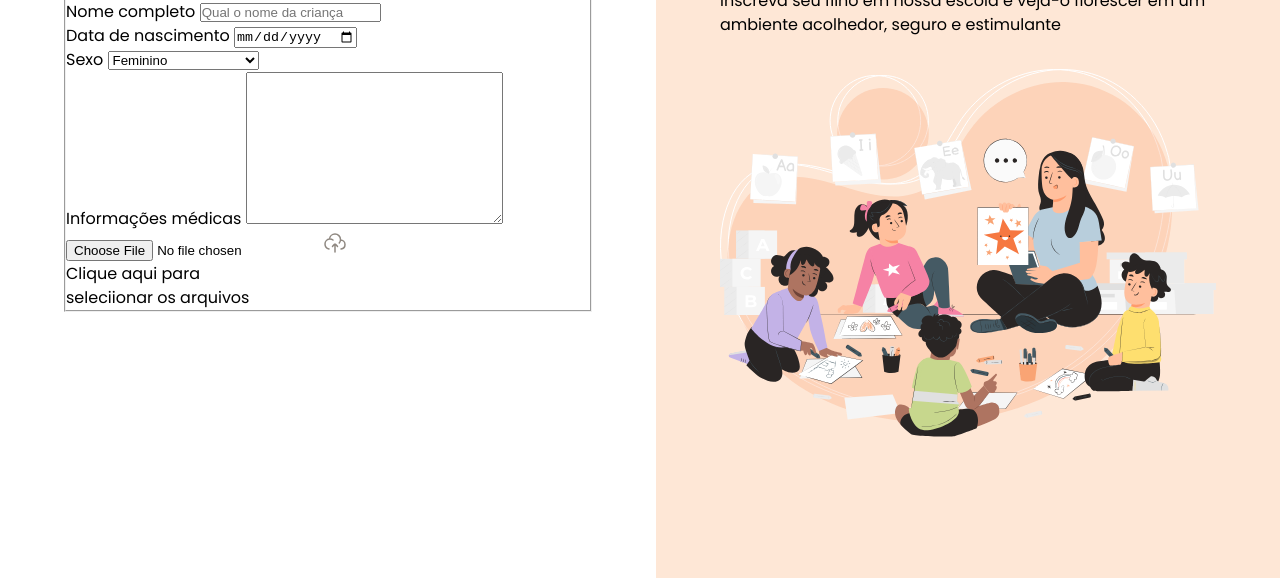
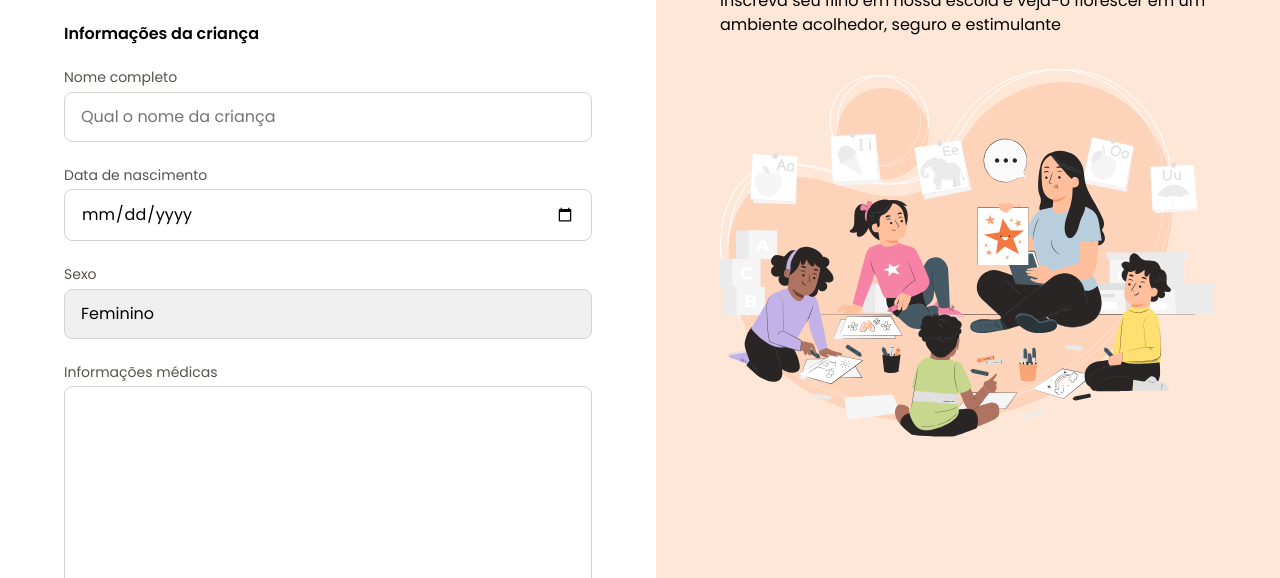
Before and after one commit to jorgedw-creator/FormulariodeMatricula, a plain HTML site: page index.html in a window 1280 px wide. Shown: the part 222-800 px from the top of the page. Drawn offline with Linux system fonts and the light colour scheme.

Commit message:
Configurando os inputs de data e select

```diff
--- a/index.html
+++ b/index.html
@@ -49,9 +49,7 @@
         </div>
         <div class="textarea-wrapper">
         <label for="medical-info">Informações médicas</label>
-            <textarea name="medical-info" id="medical-info"
-            cols="30" rows="10"
-            placeholder="A criança possui alkguma condição médica que a escola deve estar ciente?(Se sim, especifique)">
+            <textarea name="medical-info" id="medical-info"cols="30" rows="10"placeholder="A criança possui alguma condição médica que a escola deve estar ciente?(Se sim, especifique)">
         </textarea>
         </div>
         <div class="dropaarea-wrapper">
--- /dev/null
+++ b/styles/fields/index.css
@@ -0,0 +1,50 @@
+input, textarea, select{
+    appearance: none;
+    width: 100%;
+    border-radius: .5rem;
+    border: 1px solid var(--stroke-default);
+
+    padding: .75rem 1rem;
+
+    font: var(--text);
+}
+
+label {
+    font: var(--text-sm);
+    color: var(--text-secondary);
+
+    display: block;
+    margin-bottom: .25rem;
+}
+
+input:focus,
+select:focus,
+textarea:focus {
+    outline: .25rem solid var(--surface-secondary);
+    border: .125rem solid var(--stroke-hightlight);
+    outline-offset: .1px;
+}
+
+input[type="date"] {
+    position: relative;
+    &::webkit-calendar-picker-indicator{
+        opacity: 0;
+    }
+
+    &::before {
+        content: "";
+        position: absolute;
+        background: url(../../assets/ícons/calendar-03.svg)no-repeat/
+        center/contain;
+        right: 1rem;
+        width: 1.25rem;
+        height: 1.25rem;
+
+        top: 50%;
+        transform: translate(-50%);
+    }
+
+    select {
+        background: url(../../assets/icons/arroww-down-01.svg)no-repeat calc(100% -1rem);
+    }
+}
--- /dev/null
+++ b/styles/forms.css
@@ -0,0 +1,17 @@
+@import url(fields/index.css);
+
+form {
+    margin-top: 3rem;
+}
+
+fieldset {
+    border: none;
+
+    display: grid;
+    gap: 1.5rem;
+}
+
+legend {
+    font: 600 1rem/1.25 var(--font-family);
+    margin-bottom: 1.5rem;
+}
--- a/styles/index.css
+++ b/styles/index.css
@@ -1,2 +1,3 @@
 @import url(global.css);
 @import url(layout.css);
+@import url(forms.css);
```
